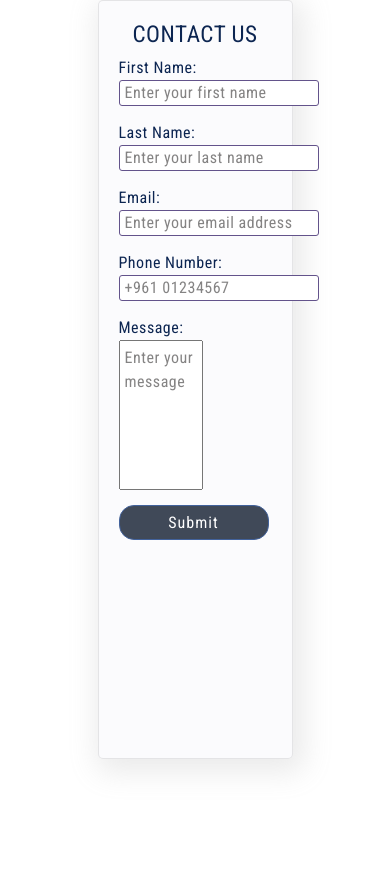
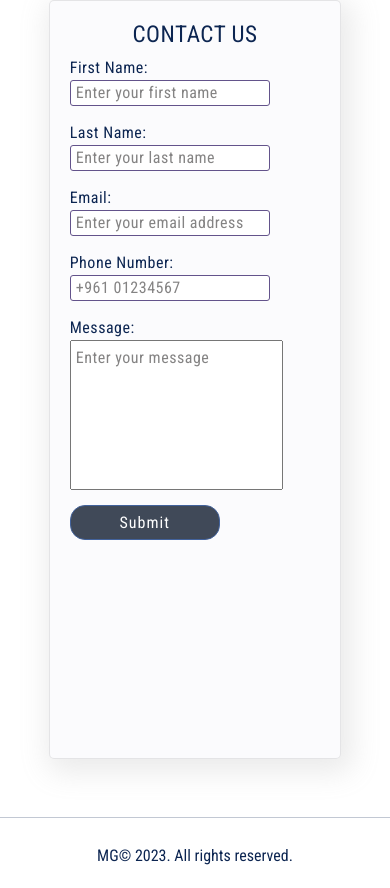
Before and after one commit to Maroun-M/MG, a plain HTML site: page index.html in a window 390 px wide. Shown: the part 4252-5140 px from the top of the page. Before the commit the page ends 5053 px from the top, so only its background shows below. Drawn offline with nearby package versions, Linux system fonts and the light colour scheme.

Commit message:
fixed form mobile responsivness

```diff
--- a/index.html
+++ b/index.html
@@ -257,7 +257,12 @@
             </div>
         </div>
     </div>
-
+    <div class="hr-container">
+        <hr>
+    </div>
+    <div class="footer">
+        MG© 2023. All rights reserved.
+    </div>
 </body>
 
 </html>
--- a/style.css
+++ b/style.css
@@ -649,3 +649,30 @@ body{
 .submit-btn:hover{
   background: #141E30;
 }
+
+.footer{
+  display: grid;
+  align-items:center;
+  justify-items:center;
+  color:#0c2551;
+  padding:10px 0 20px 0;
+}
+hr{
+  color:#0c2551
+}
+
+@media screen and (max-width:900px) {
+  .contact-us-card{
+    width:75%;
+  }
+  .form-group textarea{
+    width:70%;
+  }
+
+}
+
+@media screen and (max-width:400px){
+  .form-group textarea{
+    width:85%;
+  }
+}
```
